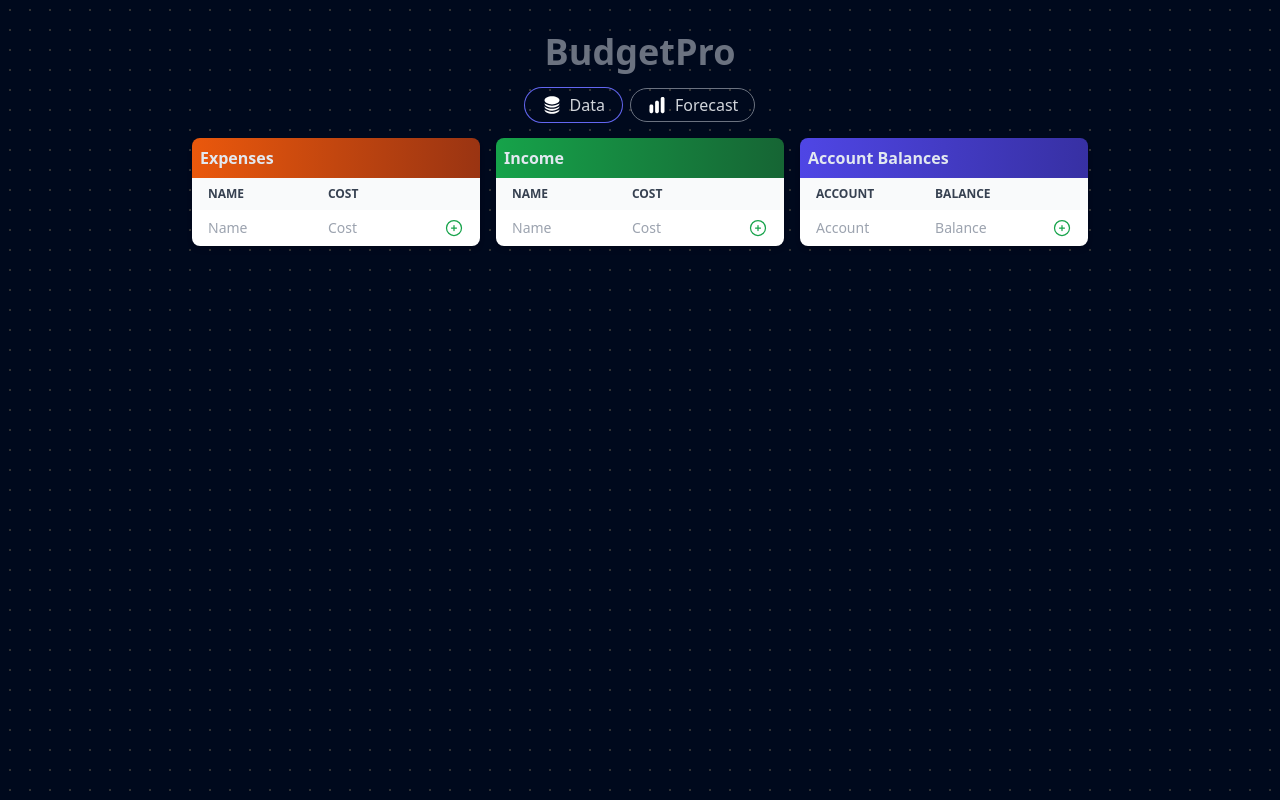
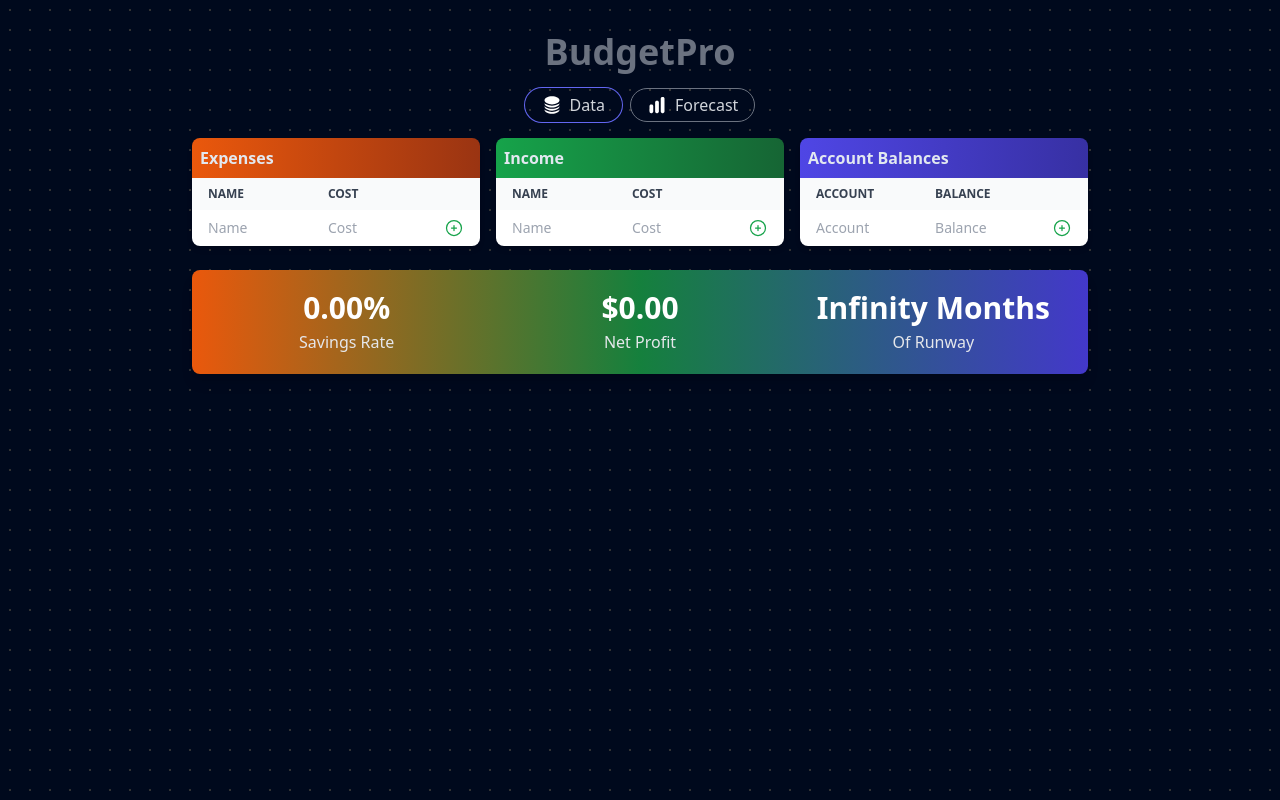
Before and after one commit to travierm/budgetpro, a Vue app: page / in a window 1280 px wide. Built offline with nearby package versions, Linux system fonts and the light colour scheme.

Commit message:
better stats

```diff
--- a/src/components/HelloWorld.vue
+++ /dev/null
@@ -1,43 +0,0 @@
-<script setup>
-import { ref } from 'vue'
-
-defineProps({
-  msg: String,
-})
-
-const count = ref(0)
-</script>
-
-<template>
-  <h1>{{ msg }}</h1>
-
-  <div class="card">
-    <button type="button" @click="count++">count is {{ count }}</button>
-    <p>
-      Edit
-      <code>components/HelloWorld.vue</code> to test HMR
-    </p>
-  </div>
-
-  <p>
-    Check out
-    <a href="https://vuejs.org/guide/quick-start.html#local" target="_blank"
-      >create-vue</a
-    >, the official Vue + Vite starter
-  </p>
-  <p>
-    Learn more about IDE Support for Vue in the
-    <a
-      href="https://vuejs.org/guide/scaling-up/tooling.html#ide-support"
-      target="_blank"
-      >Vue Docs Scaling up Guide</a
-    >.
-  </p>
-  <p class="read-the-docs">Click on the Vite and Vue logos to learn more</p>
-</template>
-
-<style scoped>
-.read-the-docs {
-  color: #888;
-}
-</style>
--- /dev/null
+++ b/src/components/QuickStats.vue
@@ -0,0 +1,90 @@
+<template>
+    <div class="bg-gradient-to-r from-orange-600 via-green-700 to-indigo-700 shadow-lg rounded-lg p-5">
+        <div class="grid grid-cols-1 sm:grid-cols-2 lg:grid-cols-3 gap-6">
+            <div class="flex flex-col items-center">
+                <div class="text-3xl font-extrabold text-white">
+                    {{ savingsRate.toFixed(2) }}%
+                </div>
+                <div class="text-base font-medium text-gray-200 mt-1">
+                    Savings Rate
+                </div>
+            </div>
+            <!-- Placeholder for additional stats -->
+            <div class="flex flex-col items-center">
+                <div class="text-3xl font-extrabold text-white">
+                    ${{ netProfit.toFixed(2) }}
+                </div>
+                <div class="text-base font-medium text-gray-200 mt-1">
+                    Net Profit
+                </div>
+            </div>
+            <div class="flex flex-col items-center">
+                <div class="text-3xl font-extrabold text-white">
+                    {{ financialRunway }} Months
+                </div>
+                <div class="text-base font-medium text-gray-200 mt-1">
+                    Of Runway
+                </div>
+            </div>
+        </div>
+    </div>
+</template>
+
+<script>
+import { ref, computed } from 'vue';
+import { income, expenses, accountBalances } from '../lib/appData';
+
+export default {
+    name: 'QuickStats',
+    setup() {
+        const totalIncome = computed(() => income.value.reduce((total, row) => total + row.value, 0));
+        const totalExpenses = computed(() => expenses.value.reduce((total, row) => total + row.value, 0));
+        const savingsRate = computed(() => {
+            if (totalIncome.value === 0) return 0; // Avoid division by zero
+
+            const savings = totalIncome.value - totalExpenses.value;
+            return (savings / totalIncome.value) * 100;
+        });
+
+        // net profit
+        const netProfit = computed(() => totalIncome.value - totalExpenses.value);
+
+        const calculateFinancialRunway = (accountBalances, monthlyExpenses) => {
+            // Calculate total account balance
+            const totalBalance = accountBalances.reduce((sum, account) => sum + account.value, 0);
+
+            // Calculate total monthly expenses
+            const totalMonthlyExpenses = monthlyExpenses.reduce((sum, expense) => sum + expense.value, 0);
+
+            // Calculate runway
+            if (totalMonthlyExpenses === 0) {
+                return Infinity; // Avoid division by zero
+            }
+
+            const runway = totalBalance / totalMonthlyExpenses;
+
+            return runway;
+        };
+
+        // Usage in a Vue.js computed property
+        const financialRunway = computed(() => {
+            const runwayMonths = calculateFinancialRunway(accountBalances.value, expenses.value);
+            return runwayMonths.toFixed(1); // Round to one decimal place
+        });
+
+        return {
+            totalIncome,
+            totalExpenses,
+            savingsRate,
+            netProfit,
+            financialRunway
+        }
+    }
+}
+</script>
+
+<style scoped>
+.shadow-lg {
+    box-shadow: 0 10px 15px -3px rgba(0, 0, 0, 0.1), 0 4px 6px -2px rgba(0, 0, 0, 0.05);
+}
+</style>
--- /dev/null
+++ b/src/lib/appData.js
@@ -0,0 +1,5 @@
+import { syncedRef } from './localStorage';
+
+export const income = syncedRef('app.income', [])
+export const expenses = syncedRef('app.expenses', [])
+export const accountBalances = syncedRef('app.accountBalances', [])
--- a/src/pages/InputTablesPage.vue
+++ b/src/pages/InputTablesPage.vue
@@ -1,10 +1,8 @@
 <script setup>
 import TableInput from '../components/TableInput.vue';
-import { syncedRef } from '../lib/localStorage';
+import QuickStats from '../components/QuickStats.vue';
 
-const income = syncedRef('app.income', [])
-const expenses = syncedRef('app.expenses', [])
-const accountBalances = syncedRef('app.accountBalances', [])
+import { income, expenses, accountBalances } from '../lib/appData';
 </script>
 
 <template>
@@ -18,4 +16,8 @@ const accountBalances = syncedRef('app.accountBalances', [])
         <TableInput v-model="accountBalances" name="Account Balances" class="max-w-2xl mx-auto"
             gradient-from="from-indigo-600" gradient-to="to-indigo-800" key-text="Account" value-text="Balance" />
     </div>
+
+    <div class="mt-6">
+        <QuickStats />
+    </div>
 </template>
```
